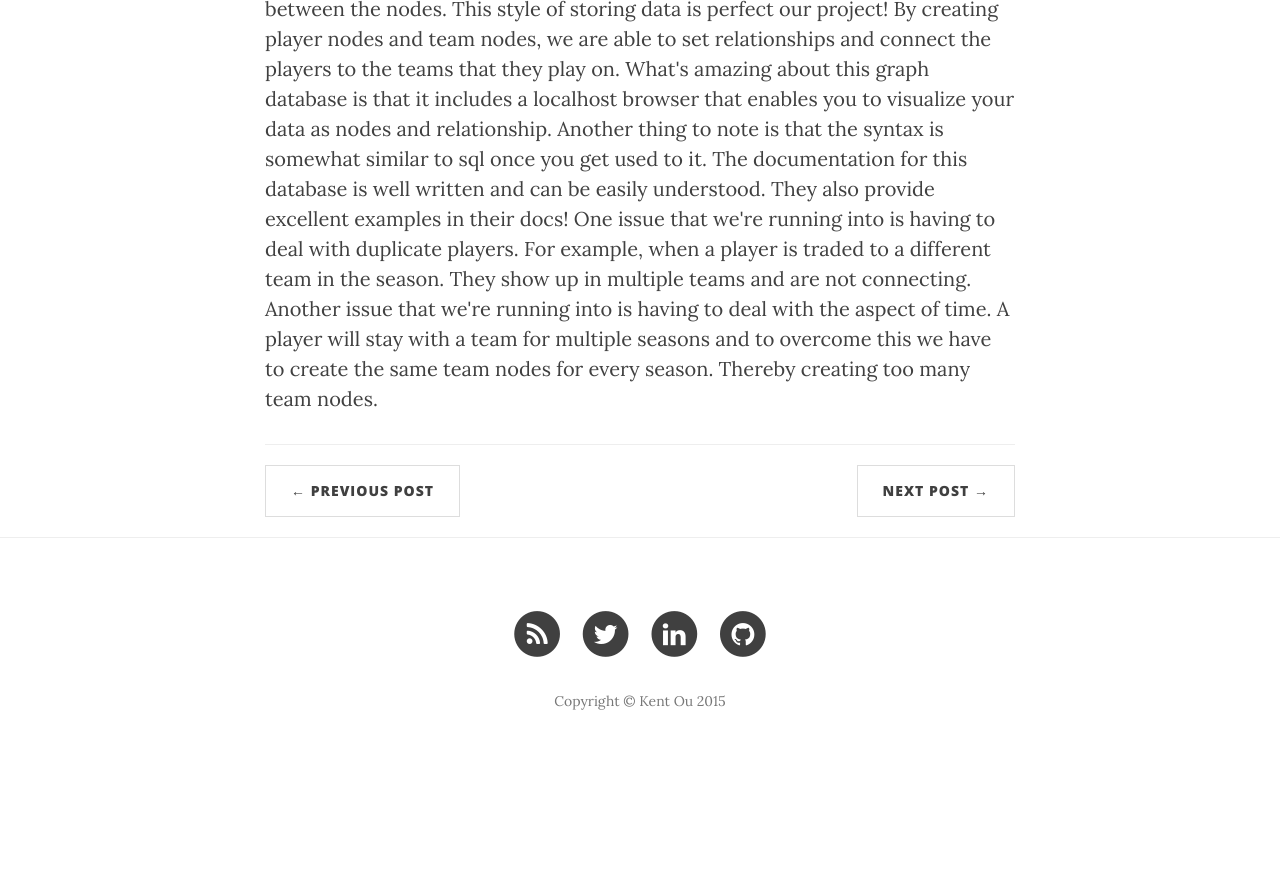
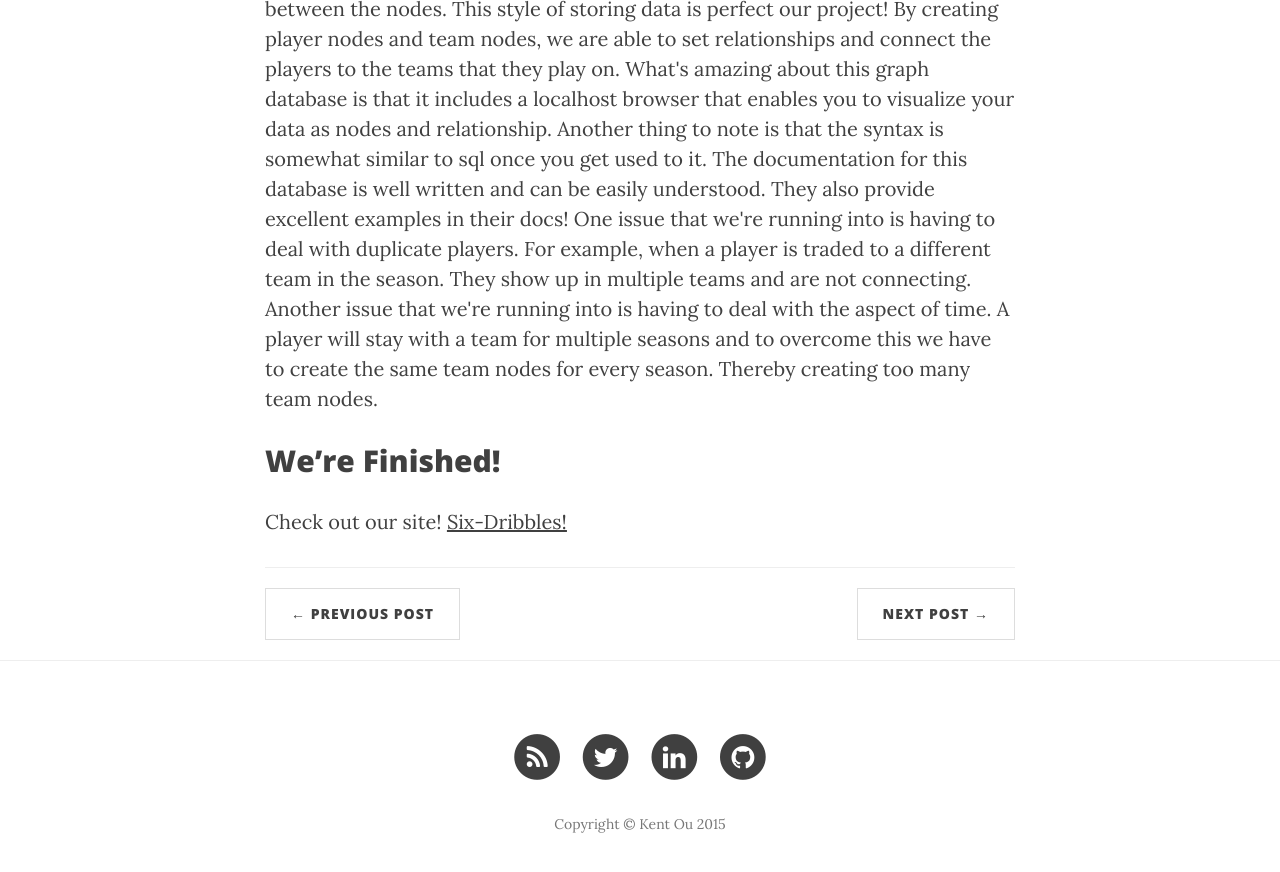
Before and after one commit to kent10ou/kent10ou.github.io, a Jekyll site: the page built from _posts/2015-08-07-Ballers-&&-Neo4j.md, in a window 1280 px wide and 900 px high, scrolled down 862 px. Shown: the top 872 px of the window. Built offline with Jekyll 4.4.1, drawn with Linux system fonts in a browser that asks for light colours; nearby versions of some CDN libraries; comment, search, counter and statistics services are not loaded; before the commit the page ends 1639 px from its top, so only the background shows below that.

Commit message:
added link to ballers& neo4j

```diff
--- a/_posts/2015-08-07-Ballers-&&-Neo4j.md
+++ b/_posts/2015-08-07-Ballers-&&-Neo4j.md
@@ -7,3 +7,6 @@ title: Ballers && Neo4j
 
 ## How we're using Neo4j
 <p>Neo4j is a graph database that allows you to create nodes and set relationships between the nodes. This style of storing data is perfect our project! By creating player nodes and team nodes, we are able to set relationships and connect the players to the teams that they play on. What's amazing about this graph database is that it includes a localhost browser that enables you to visualize your data as nodes and relationship. Another thing to note is that the syntax is somewhat similar to sql once you get used to it. The documentation for this database is well written and can be easily understood. They also provide excellent examples in their docs! One issue that we're running into is having to deal with duplicate players. For example, when a player is traded to a different team in the season. They show up in multiple teams and are not connecting. Another issue that we're running into is having to deal with the aspect of time. A player will stay with a team for multiple seasons and to overcome this we have to create the same team nodes for every season. Thereby creating too many team nodes.</p>
+
+## We're Finished!
+<p>Check out our site! <a href="six-dribbles.herokuapp.com">Six-Dribbles!</a></p>
```
